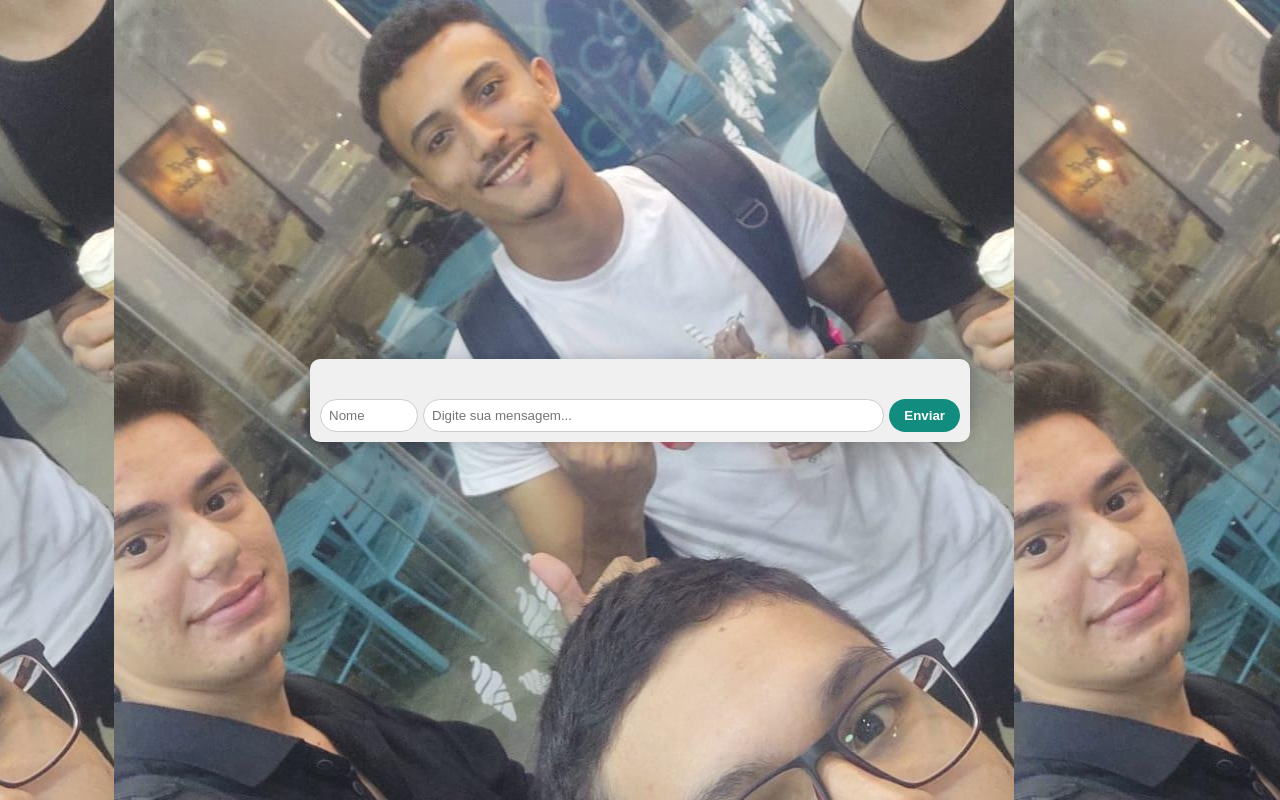
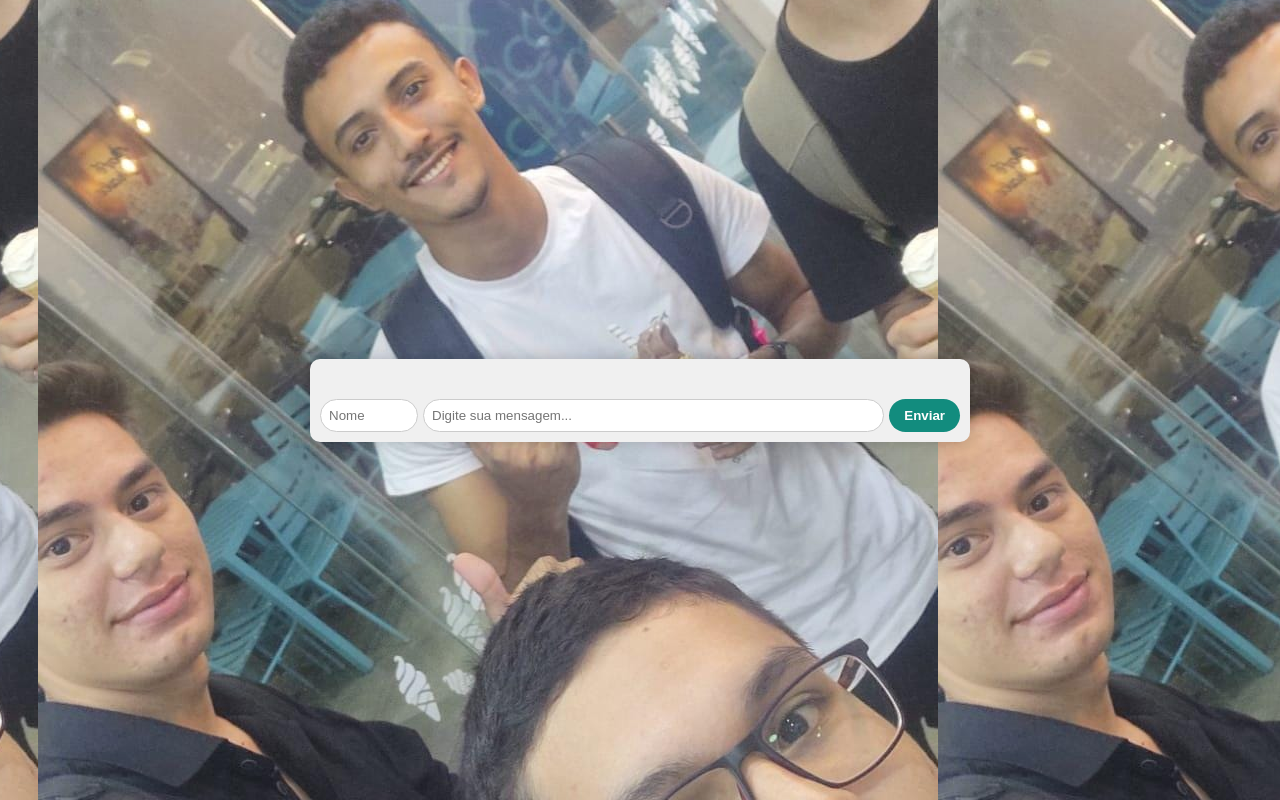
Before and after one commit to JGLoot/chat-firebase, a plain HTML site: page index.html in a window 1280 px wide. Drawn offline with Linux system fonts and the light colour scheme; no server answers.

Commit message:
Update index.html

```diff
--- a/index.html
+++ b/index.html
@@ -5,7 +5,7 @@
   <title>Chat Estilo WhatsApp</title>
   <style>
     body {
-      background: 30%;
+      background: 10%;
       font-family: Arial, sans-serif;
       background-image: url("foto.jpg");
       display: flex;
```
